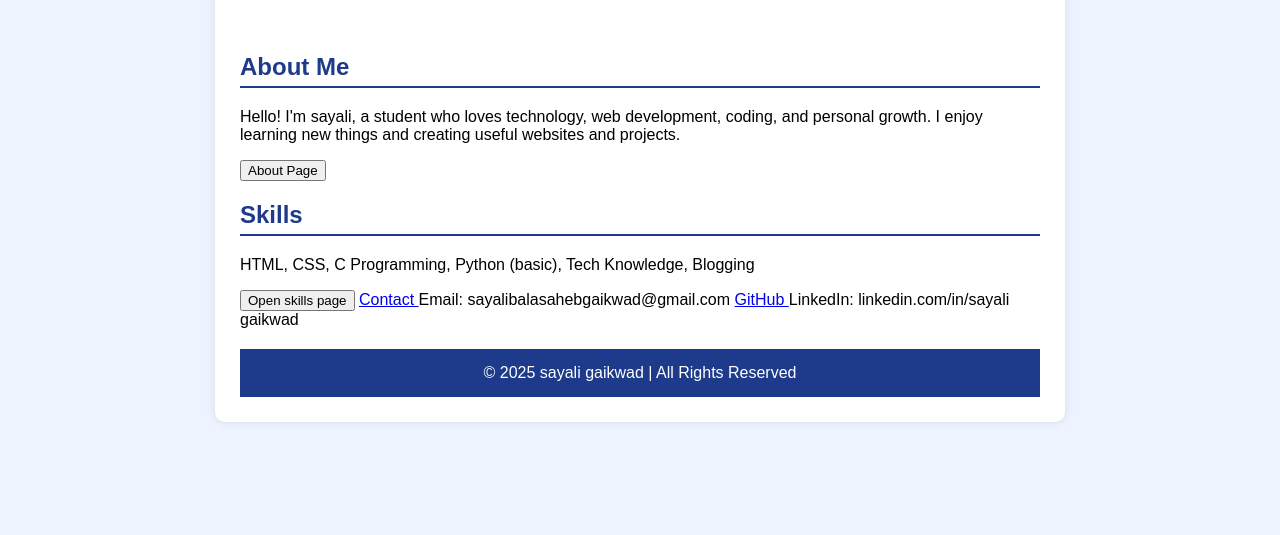
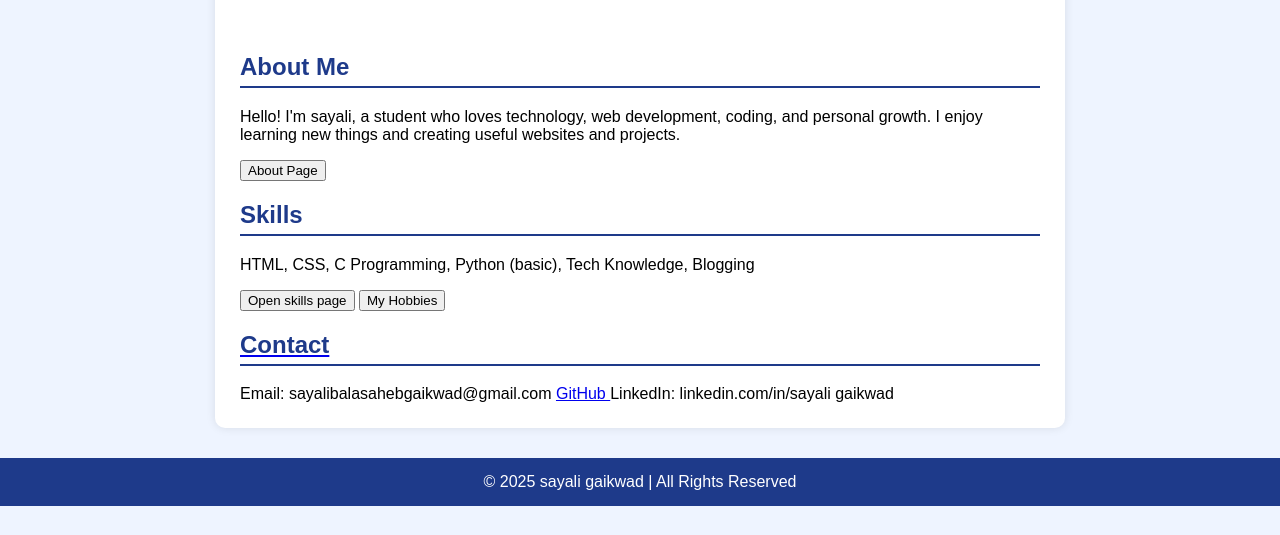
Before and after one commit to sayalibalasahebgaikwad-stack/sayali01, a plain HTML site: page index.html in a window 1280 px wide. Shown: the part 265-800 px from the top of the page. Drawn offline with Linux system fonts and the light colour scheme.

Commit message:
Fix HTML formatting and add missing button

```diff
--- a/index.html
+++ b/index.html
@@ -117,7 +117,7 @@
         <h2>Skills</h2>
         <p>HTML, CSS, C Programming, Python (basic), Tech Knowledge, Blogging</p>
         <a href="skills.html"><button>Open skills page</button></a>
-        <a href="
+        <a href="Hobbies.html"><button>My Hobbies</button>
        </div>
 
         <h2>Contact</h2>
```
